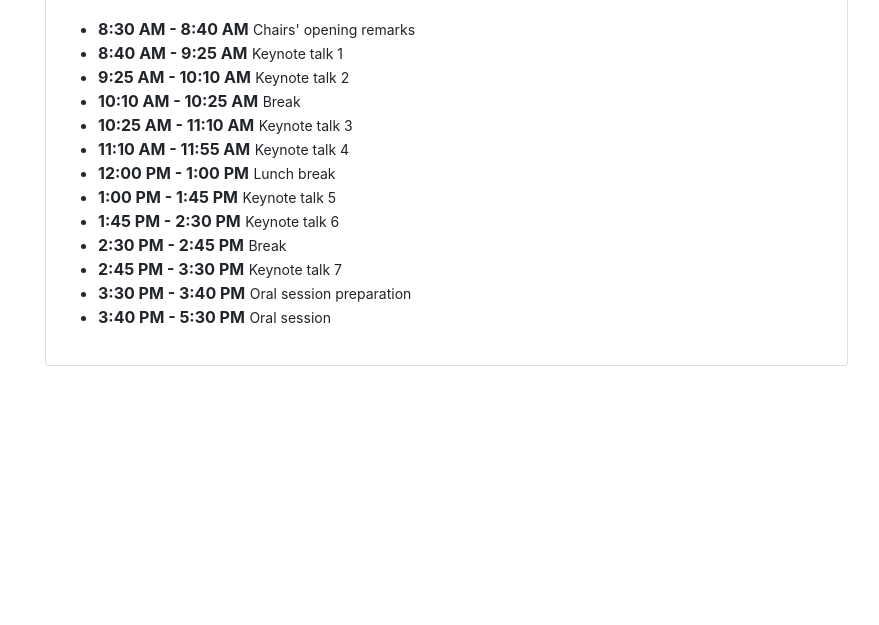
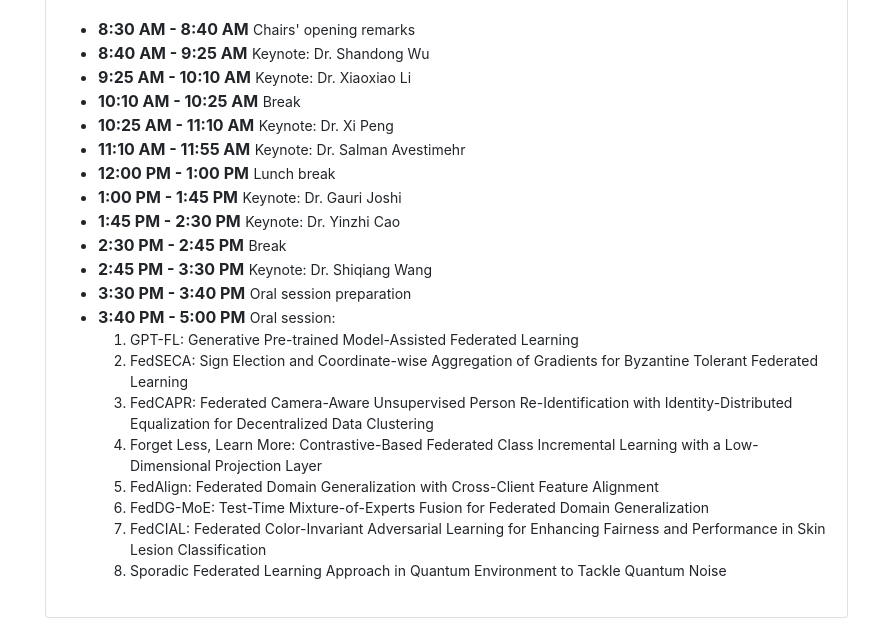
Before and after one commit to fedvision/fedvision2025, a website: page schedule.html in a window 1280 px wide. Shown: the part 175-800 px from the top of the page, without its empty margins (55-934 px from the left). Drawn offline with nearby package versions, Linux system fonts and the light colour scheme.

Commit message:
add schedule

```diff
--- a/schedule.html
+++ b/schedule.html
@@ -5,7 +5,7 @@
         <meta name="viewport" content="width=device-width, initial-scale=1, shrink-to-fit=no" />
         <meta name="description" content="" />
         <meta name="author" content="" />
-        <title>Welcome to FedVision '24</title>
+        <title>Welcome to FedVision '25</title>
         <!-- Favicon-->
         <link rel="icon" type="image/x-icon" href="assets/favicon.ico" />
         <!-- Core theme CSS (includes Bootstrap)-->
@@ -109,11 +109,11 @@
                       </li>
                       <li>
                           <span class="time">8:40 AM - 9:25 AM</span>
-                      <span class="schedule">Keynote talk 1</span>
+                          <span class="schedule">Keynote: Dr. Shandong Wu</span>
                       </li>
                       <li>
                           <span class="time">9:25 AM - 10:10 AM</span>
-                      <span class="schedule">Keynote talk 2</span>
+                          <span class="schedule">Keynote: Dr. Xiaoxiao Li</span>
                       </li>
                       <li>
                           <span class="time">10:10 AM - 10:25 AM</span>
@@ -121,11 +121,11 @@
                       </li>
                       <li>
                           <span class="time">10:25 AM - 11:10 AM</span>
-                      <span class="schedule">Keynote talk 3</span>
+                          <span class="schedule">Keynote: Dr. Xi Peng</span>
                       </li>
                       <li>
                           <span class="time">11:10 AM - 11:55 AM</span>
-                      <span class="schedule">Keynote talk 4</span>
+                          <span class="schedule">Keynote: Dr. Salman Avestimehr</span>
                       </li>
                       <li>
                           <span class="time">12:00 PM - 1:00 PM</span>
@@ -133,11 +133,11 @@
                       </li>
                       <li>
                           <span class="time">1:00 PM - 1:45 PM</span>
-                      <span class="schedule">Keynote talk 5</span>
+                          <span class="schedule">Keynote: Dr. Gauri Joshi</span>
                       </li>
                       <li>
                           <span class="time">1:45 PM - 2:30 PM</span>
-                      <span class="schedule">Keynote talk 6</span>
+                          <span class="schedule">Keynote: Dr. Yinzhi Cao</span>
                       </li>
                       <li>
                           <span class="time">2:30 PM - 2:45 PM</span>
@@ -145,15 +145,27 @@
                       </li>
                       <li>
                           <span class="time">2:45 PM - 3:30 PM</span>
-                      <span class="schedule">Keynote talk 7</span>
+                          <span class="schedule">Keynote: Dr. Shiqiang Wang</span>
                       </li>
                       <li>
                           <span class="time">3:30 PM - 3:40 PM</span>
                           <span class="schedule">Oral session preparation</span>
                       </li>
                       <li>
-                      <span class="time">3:40 PM - 5:30 PM</span>
-                      <span class="schedule">Oral session</span>
+                          <span class="time">3:40 PM - 5:00 PM</span>
+                          <span class="schedule">
+                              Oral session:
+                              <ol>
+                                <li>GPT-FL: Generative Pre-trained Model-Assisted Federated Learning</li>
+                                <li>FedSECA: Sign Election and Coordinate-wise Aggregation of Gradients for Byzantine Tolerant Federated Learning</li>
+                                <li>FedCAPR: Federated Camera-Aware Unsupervised Person Re-Identification with Identity-Distributed Equalization for Decentralized Data Clustering</li>
+                                <li>Forget Less, Learn More: Contrastive-Based Federated Class Incremental Learning with a Low-Dimensional Projection Layer</li>
+                                <li>FedAlign: Federated Domain Generalization with Cross-Client Feature Alignment</li>
+                                <li>FedDG-MoE: Test-Time Mixture-of-Experts Fusion for Federated Domain Generalization</li>
+                                <li>FedCIAL: Federated Color-Invariant Adversarial Learning for Enhancing Fairness and Performance in Skin Lesion Classification</li>
+                                <li>Sporadic Federated Learning Approach in Quantum Environment to Tackle Quantum Noise</li>
+                            </ol>
+                          </span>
                       </li>
                   </ul>
               </div>
```
Also changed, not shown: cfp.html (+1 -1 lines), index.html (+18 -2 lines), organizer.html (+1 -1 lines), speakers.html (+1 -1 lines). Lines whose indentation alone changed are shown as unchanged.
